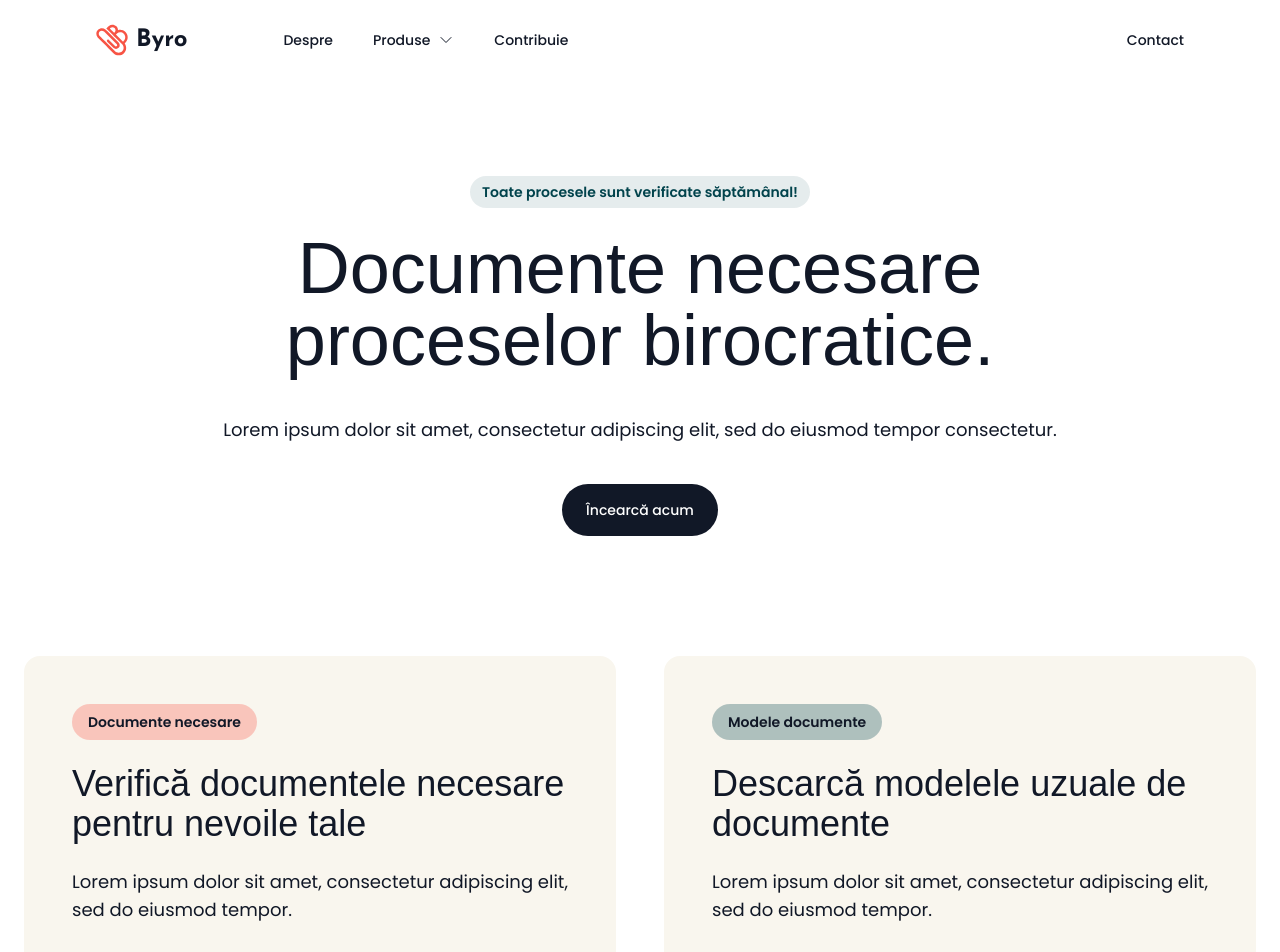
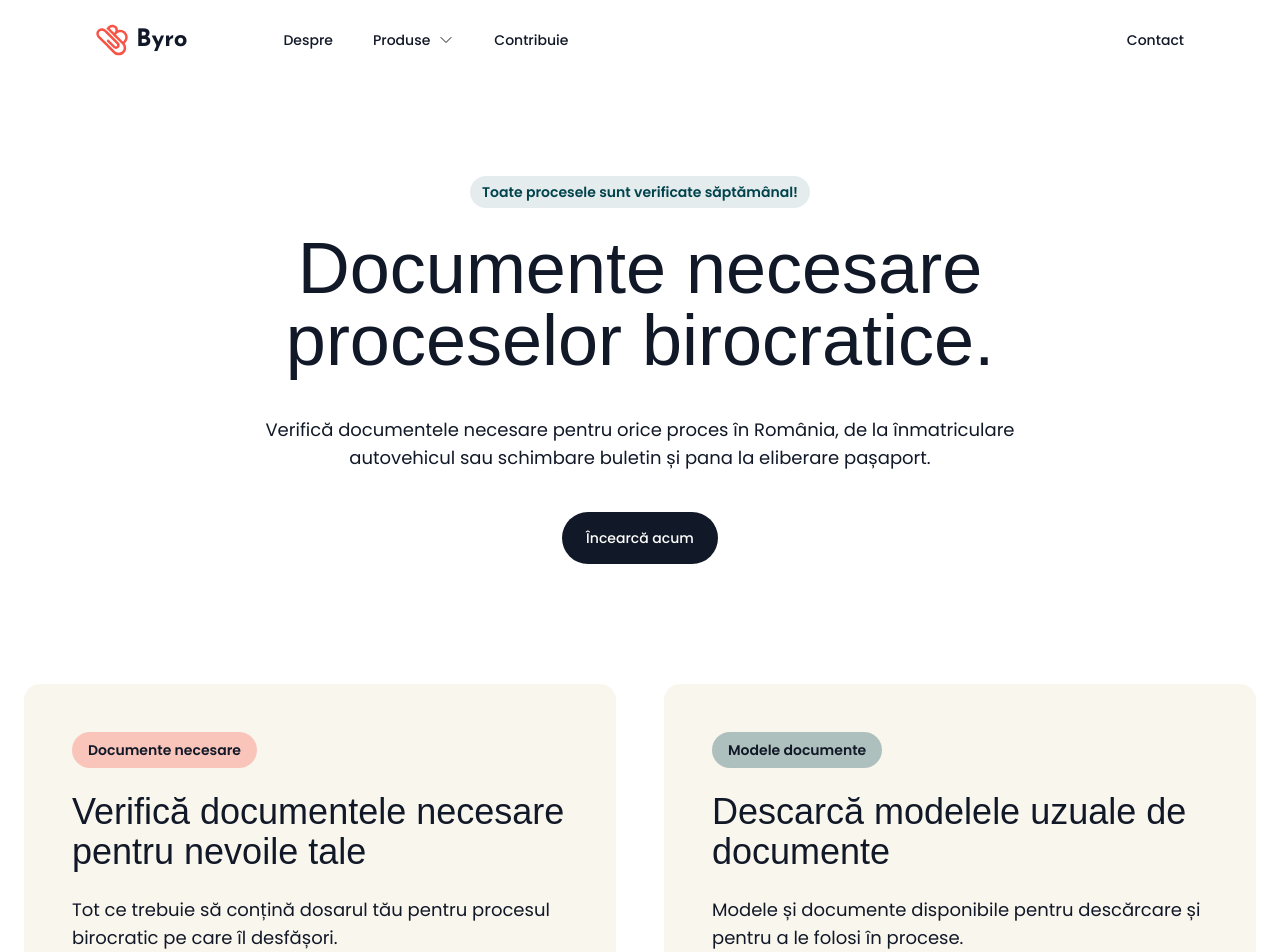
Before and after one commit to xsuve/byro, a Next.js app: page / in a window 1280 px wide. Shown: the top 952 px of the page. Built offline with nearby package versions, Linux system fonts and the light colour scheme; a web font is replaced by a local one.

Commit message:
Descriptions on landing page.

```diff
--- a/app/page.tsx
+++ b/app/page.tsx
@@ -16,8 +16,9 @@ export default function LandingPage() {
               Documente necesare proceselor birocratice.
             </Heading>
             <Text type='landing-text'>
-              Lorem ipsum dolor sit amet, consectetur adipiscing elit, sed do
-              eiusmod tempor consectetur.
+              Verifică documentele necesare pentru orice proces în România, de
+              la înmatriculare autovehicul sau schimbare buletin și pana la
+              eliberare pașaport.
             </Text>
             <Link href='/documente-necesare'>
               <Button>Încearcă acum</Button>
@@ -33,13 +34,12 @@ export default function LandingPage() {
             </div>
             <Heading
               type='landing-title'
-              className='2xl:!text-4xl xl:!text-4xl !text-3xl !leading-tight'
-            >
+              className='2xl:!text-4xl xl:!text-4xl !text-3xl !leading-tight'>
               Verifică documentele necesare pentru nevoile tale
             </Heading>
             <Text type='landing-text'>
-              Lorem ipsum dolor sit amet, consectetur adipiscing elit, sed do
-              eiusmod tempor.
+              Tot ce trebuie să conțină dosarul tău pentru procesul birocratic
+              pe care îl desfășori.
             </Text>
           </div>
           <Link href='/documente-necesare'>
@@ -53,13 +53,12 @@ export default function LandingPage() {
             </div>
             <Heading
               type='landing-title'
-              className='2xl:!text-4xl xl:!text-4xl !text-3xl !leading-tight'
-            >
+              className='2xl:!text-4xl xl:!text-4xl !text-3xl !leading-tight'>
               Descarcă modelele uzuale de documente
             </Heading>
             <Text type='landing-text'>
-              Lorem ipsum dolor sit amet, consectetur adipiscing elit, sed do
-              eiusmod tempor.
+              Modele și documente disponibile pentru descărcare și pentru a le
+              folosi în procese.
             </Text>
           </div>
           <Link href='/modele-documente'>
```
